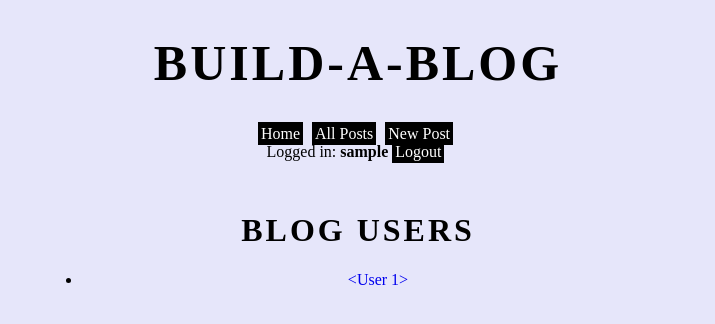
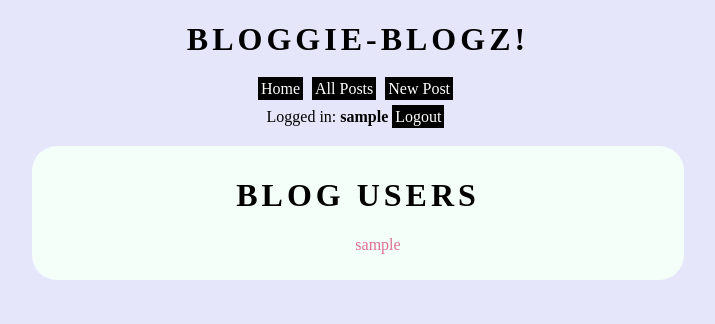
Before and after one commit to tesiale/blogz, a Flask app: page / in a window 1280 px wide. Shown: the top 324 px of the page, without its empty margins (282-997 px from the left). Run offline with Flask 2, Linux system fonts and the light colour scheme; the visitor is signed in with stand-in values (Sample User, id 1); data comes from the database, SQL or seed files in the repository.

Commit message:
Added additional css formatting. Filled out template html codes. Fixed CSS/Required_login Issue.

```diff
--- a/main.py
+++ b/main.py
@@ -32,7 +32,7 @@ class User(db.Model):
 
 @app.before_request
 def require_login():
-    allowed_routes = ['login', 'signup', 'index']
+    allowed_routes = ['login', 'signup', 'index', 'blogs', 'static']
     if request.endpoint not in allowed_routes and 'username' not in session:
         return redirect('/login')
 
@@ -44,6 +44,7 @@ def index():
 @app.route('/blog')
 def blogs():
     blog_id = request.args.get('id')
+    blog_user = request.args.get('user')
     if blog_id:
         blog = Blog.query.filter_by(id=blog_id).all()
         main = False
@@ -149,8 +150,8 @@ def login():
         else:
             flash('Invalid Password')
             return redirect('/login')
-
-    return render_template('login.html', title='Blogz | Login')
+    else:
+        return render_template('login.html', title='Blogz | Login')
 
 @app.route('/logout')
 def logout():
--- a/static/styles/style.css
+++ b/static/styles/style.css
@@ -5,11 +5,12 @@ body{
 h1 {
     text-align: center;
     text-transform: uppercase;
-    letter-spacing: 3px;
+    letter-spacing: 4px;
 }
 
 nav{
     text-align: center;
+    padding: 0 0 10px 0;
 }
 
 nav a{
@@ -27,6 +28,12 @@ a:hover{
     text-decoration: underline;
 }
 
+li{
+    list-style-type: none;
+    margin: 0;
+    padding: 0;
+}
+
 .body{
     text-align: center;
 }
@@ -38,19 +45,33 @@ a:hover{
 }
 .header{
     font-size: 50px;
+    color: #C71585;
 }
 
 .main {
     width: 50%;
     margin: 10px auto;
-    padding: 20px;
+    padding: 10px;
+    background-color: #F5FFFA;
+    border-radius: 25px;
+    overflow: auto;
     text-align: center;
 }
 
 .post{
     margin: 20px 0px;
     padding: 10px;
-    background-color: lightcyan;
+    background-color: #F0F8FF;
+    border-radius: 25px;
+}
+
+.post a{
+    color: #4682B4;
+    text-transform: uppercase;
+}
+
+.post p{
+    color: #DB7093;
 }
 
 .title{
@@ -58,7 +79,6 @@ a:hover{
     text-align: center;
 }
 
-.title_link{
-    color: hotpink;
-    text-transform: uppercase;
+.user_list a{
+    color: #DB7093;
 }
--- a/templates/base.html
+++ b/templates/base.html
@@ -2,11 +2,11 @@
 <html>
     <head>
         <title>{{title}}</title>
-        <link rel= "stylesheet" href= "{{ url_for('static', filename='styles/style.css') }}">
+        <link rel= "stylesheet" type= "text/css" href= "{{ url_for('static', filename='styles/style.css') }}">
     </head>
     <body>
-        <h1 class="header">Build-A-Blog</h1>
-        <div class="navigation_bar">
+        <h1 id="header">Bloggie-Blogz!</h1>
+        <div>
             <nav>
                 <a href="/">Home</a>
                 <a href="/blog">All Posts</a>
@@ -19,7 +19,6 @@
                 {% else %}
                     <a href="/login">Login</a>
                 {% endif %}
-
             </nav>
         </div>
 
--- a/templates/blogpost.html
+++ b/templates/blogpost.html
@@ -1,6 +1,8 @@
 {% extends "base.html" %}
 
 {% block content %}
+
+<h1>All Blog Posts!</h1>
 
     {% if main == False %}
         {% for blog in blogs %}
@@ -10,7 +12,7 @@
     {% else %}
         {% for blog in blogs %}
         <div class="post">
-            <h2><a href="/blog?id={{blog.id}}" class="title_link">{{blog.title}}</a></h2>
+            <h2><a href="/blog?id={{blog.id}}">{{blog.title}}</a></h2>
             <p>{{blog.body}}</p>
         </div>
         {% endfor %}
--- a/templates/index.html
+++ b/templates/index.html
@@ -6,7 +6,7 @@
 
 <ul>
 {% for user in users %}
-    <li><a href="/blog?user={{user.username}}">{{user}}</a></li>
+    <li class="user_list"><a href="/blog?user={{user.username}}">{{user.username}}</a></li>
 {% endfor %}
 </ul>
 
```
Also changed, not shown: templates/singleUser.html (+20 -0 lines).
